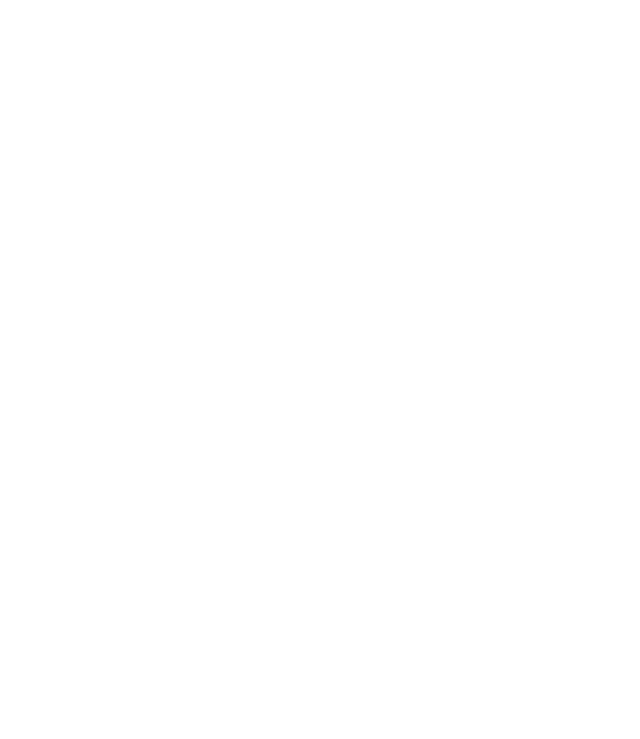
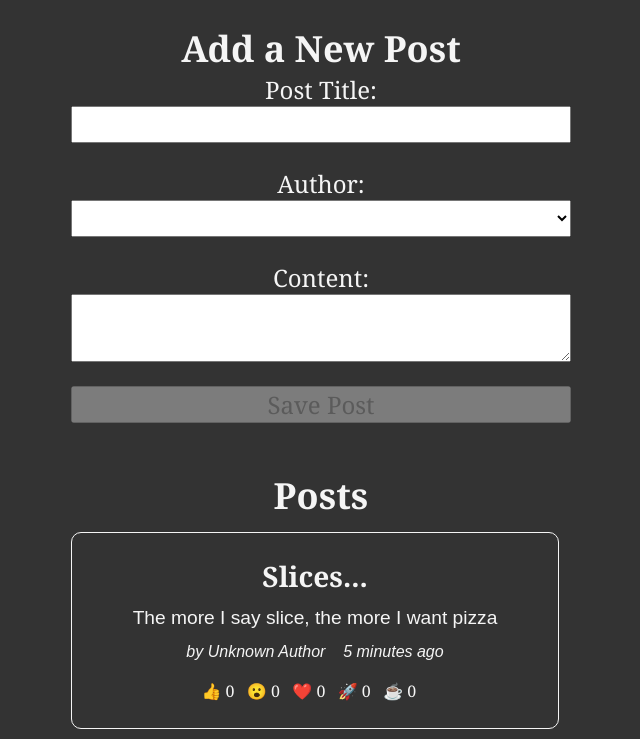
Before and after one commit to Adman94/redux-toolkit-concepts, a React (Create React App) app: page / in a window 1280 px wide. Shown: the top 739 px of the page, without its empty margins (319-959 px from the left). Built offline with nearby package versions, Linux system fonts and the light colour scheme.

Commit message:
practice bulletin board app module complete: features: title, author, content, reaction emoji count, save post, posts list, date-fns with timestamp

```diff
--- a/package.json
+++ b/package.json
@@ -8,6 +8,7 @@
     "@testing-library/jest-dom": "^6.7.0",
     "@testing-library/react": "^16.3.0",
     "@testing-library/user-event": "^13.5.0",
+    "date-fns": "^4.1.0",
     "react": "^19.1.1",
     "react-dom": "^19.1.1",
     "react-redux": "^9.2.0",
--- a/src/App.js
+++ b/src/App.js
@@ -1,7 +1,14 @@
 import "./App.css";
+import AddPostForm from "./features/AddPostForm";
+import PostsList from "./features/posts/PostsList";
 
 function App() {
-  return <main className="App"></main>;
+  return (
+    <main className="App">
+      <AddPostForm />
+      <PostsList />
+    </main>
+  );
 }
 
 export default App;
--- a/src/app/store.js
+++ b/src/app/store.js
@@ -1,5 +1,10 @@
 import { configureStore } from "@reduxjs/toolkit";
+import postsReducer from "../features/posts/postsSlice";
+import usersReducer from "../features/users/usersSlice";
 
 export const store = configureStore({
-  reducer: {},
+  reducer: {
+    posts: postsReducer,
+    users: usersReducer,
+  },
 });
--- /dev/null
+++ b/src/features/AddPostForm.js
@@ -0,0 +1,67 @@
+import { useState } from "react";
+import { useDispatch, useSelector } from "react-redux";
+import { postAdded } from "./posts/postsSlice";
+import { selectAllUsers } from "./users/usersSlice";
+
+const AddPostForm = () => {
+  const dispatch = useDispatch();
+  const [title, setTitle] = useState("");
+  const [content, setContent] = useState("");
+  const [userId, setUserId] = useState("");
+
+  const users = useSelector(selectAllUsers);
+
+  const onTitleChanged = (e) => setTitle(e.target.value);
+  const onContentChanged = (e) => setContent(e.target.value);
+  const onAuthorChanged = (e) => setUserId(e.target.value);
+
+  const onSavePostClicked = () => {
+    if (title && content) {
+      dispatch(postAdded(title, content, userId));
+      setTitle("");
+      setContent("");
+      setUserId("");
+    }
+  };
+
+  const canSave = Boolean(title) && Boolean(content) && Boolean(userId);
+
+  const usersOptions = users.map((user) => (
+    <option key={user.id} value={user.id}>
+      {user.name}
+    </option>
+  ));
+
+  return (
+    <section>
+      <h2>Add a New Post</h2>
+      <form>
+        <label htmlFor="postTitle">Post Title:</label>
+        <input
+          type="text"
+          id="postTitle"
+          name="postTitle"
+          value={title}
+          onChange={onTitleChanged}
+        />
+        <label htmlFor="postAuthor">Author:</label>
+        <select id="postAuthor" value={userId} onChange={onAuthorChanged}>
+          <option value=""></option>
+          {userId !== ""} ?? {usersOptions}
+        </select>
+        <label htmlFor="postContent">Content:</label>
+        <textarea
+          id="postContent"
+          name="postContent"
+          value={content}
+          onChange={onContentChanged}
+        />
+        <button type="button" onClick={onSavePostClicked} disabled={!canSave}>
+          Save Post
+        </button>
+      </form>
+    </section>
+  );
+};
+
+export default AddPostForm;
--- /dev/null
+++ b/src/features/posts/PostAuthor.js
@@ -0,0 +1,11 @@
+import React from "react";
+import { useSelector } from "react-redux";
+import { selectAllUsers } from "../users/usersSlice";
+
+const PostAuthor = ({ userId }) => {
+  const users = useSelector(selectAllUsers);
+  const author = users.find((user) => user.id === userId);
+  return <span>by {author ? author.name : "Unknown Author"}</span>;
+};
+
+export default PostAuthor;
--- /dev/null
+++ b/src/features/posts/PostsList.js
@@ -0,0 +1,32 @@
+import React from "react";
+import { useSelector } from "react-redux";
+import { selectAllPosts } from "./postsSlice";
+import PostAuthor from "./PostAuthor";
+import TimeAgo from "./TimeAgo";
+import ReactionButtons from "./ReactionButtons";
+
+const PostsList = () => {
+  const posts = useSelector(selectAllPosts);
+  const orderedPosts = posts
+    .slice()
+    .sort((a, b) => b.date.localeCompare(a.date));
+  const renderedPosts = orderedPosts.map((post) => (
+    <article key={post.id}>
+      <h3>{post.title}</h3>
+      <p>{post.content.substring(0, 100)}</p>
+      <p className="postCredit">
+        <PostAuthor userId={post.userId} />
+        <TimeAgo timestamp={post.date} />
+      </p>
+      <ReactionButtons post={post} />
+    </article>
+  ));
+  return (
+    <section>
+      <h2>Posts</h2>
+      {renderedPosts}
+    </section>
+  );
+};
+
+export default PostsList;
--- /dev/null
+++ b/src/features/posts/ReactionButtons.js
@@ -0,0 +1,33 @@
+import { useDispatch } from "react-redux";
+import { reactionAdded } from "./postsSlice";
+
+const reactionEmoji = {
+  thumbsUp: "👍",
+  wow: "😮",
+  heart: "❤️",
+  rocket: "🚀",
+  coffee: "☕",
+};
+
+const ReactionButtons = ({ post }) => {
+  const dispatch = useDispatch();
+
+  const reactionButtons = Object.entries(reactionEmoji).map(([name, emoji]) => {
+    return (
+      <button
+        key={name}
+        type="button"
+        className="reactionButton"
+        onClick={() =>
+          dispatch(reactionAdded({ postId: post.id, reaction: name }))
+        }
+      >
+        {emoji}&nbsp;
+        {post.reactions[name]}&nbsp;&nbsp;
+      </button>
+    );
+  });
+
+  return <div>{reactionButtons}</div>;
+};
+export default ReactionButtons;
--- /dev/null
+++ b/src/features/posts/TimeAgo.js
@@ -0,0 +1,17 @@
+import { formatDistanceToNow, parseISO } from "date-fns";
+
+const TimeAgo = ({ timestamp }) => {
+  let timeAgo = "";
+  if (timestamp) {
+    const date = parseISO(timestamp);
+    const timePeriod = formatDistanceToNow(date);
+    timeAgo = `${timePeriod} ago`;
+  }
+  return (
+    <span title={timestamp}>
+      &nbsp;&nbsp;&nbsp; <i>{timeAgo}</i>
+    </span>
+  );
+};
+
+export default TimeAgo;
--- /dev/null
+++ b/src/features/posts/postsSlice.js
@@ -0,0 +1,74 @@
+import { createSlice } from "@reduxjs/toolkit";
+import { sub } from "date-fns";
+
+const initialState = [
+  {
+    id: 1,
+    userId: "0",
+    title: "Learning Redux Toolkit",
+    content: "I've heard good things.",
+    date: sub(new Date(), { minutes: 10 }).toISOString(),
+    reactions: {
+      thumbsUp: 0,
+      wow: 0,
+      heart: 0,
+      rocket: 0,
+      coffee: 0,
+    },
+  },
+  {
+    id: 2,
+    title: "Slices...",
+    content: "The more I say slice, the more I want pizza",
+    date: sub(new Date(), { minutes: 5 }).toISOString(),
+    reactions: {
+      thumbsUp: 0,
+      wow: 0,
+      heart: 0,
+      rocket: 0,
+      coffee: 0,
+    },
+  },
+];
+
+const postsSlice = createSlice({
+  name: "posts",
+  initialState,
+  reducers: {
+    postAdded: {
+      reducer(state, action) {
+        state.push(action.payload);
+      },
+      prepare(title, content, userId) {
+        return {
+          payload: {
+            userId,
+            title,
+            content,
+            date: new Date().toISOString(),
+            reactions: {
+              thumbsUp: 0,
+              wow: 0,
+              heart: 0,
+              rocket: 0,
+              coffee: 0,
+            },
+          },
+        };
+      },
+    },
+    reactionAdded(state, action) {
+      const { postId, reaction } = action.payload;
+      const existingPost = state.find((post) => post.id === postId);
+      if (existingPost) {
+        existingPost.reactions[reaction]++;
+      }
+    },
+  },
+});
+
+export const selectAllPosts = (state) => state.posts;
+
+export const { postAdded, reactionAdded } = postsSlice.actions;
+
+export default postsSlice.reducer;
--- /dev/null
+++ b/src/features/users/usersSlice.js
@@ -0,0 +1,18 @@
+import { createSlice } from "@reduxjs/toolkit";
+
+const initialState = [
+  { id: "0", name: "Dave Grey" },
+  { id: "1", name: "Mike Sherm" },
+  { id: "2", name: "Chief Keef" },
+  { id: "3", name: "310babii" },
+];
+
+const usersSlice = createSlice({
+  name: "users",
+  initialState,
+  reducers: {},
+});
+
+export const selectAllUsers = (state) => state.users;
+
+export default usersSlice.reducer;
--- a/src/index.css
+++ b/src/index.css
@@ -1,13 +1,76 @@
-body {
+* {
   margin: 0;
-  font-family: -apple-system, BlinkMacSystemFont, 'Segoe UI', 'Roboto', 'Oxygen',
-    'Ubuntu', 'Cantarell', 'Fira Sans', 'Droid Sans', 'Helvetica Neue',
-    sans-serif;
-  -webkit-font-smoothing: antialiased;
-  -moz-osx-font-smoothing: grayscale;
+  padding: 0;
+  box-sizing: border-box;
 }
 
-code {
-  font-family: source-code-pro, Menlo, Monaco, Consolas, 'Courier New',
-    monospace;
+html {
+  font-family: Cambria, Cochin, Georgia, Times, "Times New Roman", serif;
+  background: #333;
+  color: whitesmoke;
 }
+
+body {
+  min-height: 100vh;
+  font-size: 1.5rem;
+  padding: 0 10% 10%;
+}
+
+input,
+textarea,
+button,
+select {
+  font: inherit;
+  margin-bottom: 1em;
+}
+
+input:focus,
+textarea:focus,
+select:focus {
+  outline: none;
+}
+
+main {
+  max-width: 500px;
+  margin: auto;
+}
+
+section {
+  margin-top: 1em;
+}
+
+article {
+  margin: 0.5em 0.5em 0.5em 0;
+  border: 1px solid whitesmoke;
+  border-radius: 10px;
+  padding: 1em;
+}
+
+h1 {
+  font-size: 3.5rem;
+}
+
+p {
+  font-family: Arial, Helvetica, sans-serif;
+  line-height: 1.4;
+  font-size: 1.2rem;
+  margin: 0.5em 0;
+}
+
+form {
+  display: flex;
+  flex-direction: column;
+}
+
+.postCredit {
+  font-size: 1rem;
+  font-style: italic;
+}
+
+.reactionButton {
+  margin: 0 0.25em 0 0;
+  background: transparent;
+  border: none;
+  color: whitesmoke;
+  font-size: 1rem;
+}
```
Also changed, not shown: src/features/postsSlice.js (deleted, +0 -22 lines), 1 other file (tests, documents, lock files or other folders).
